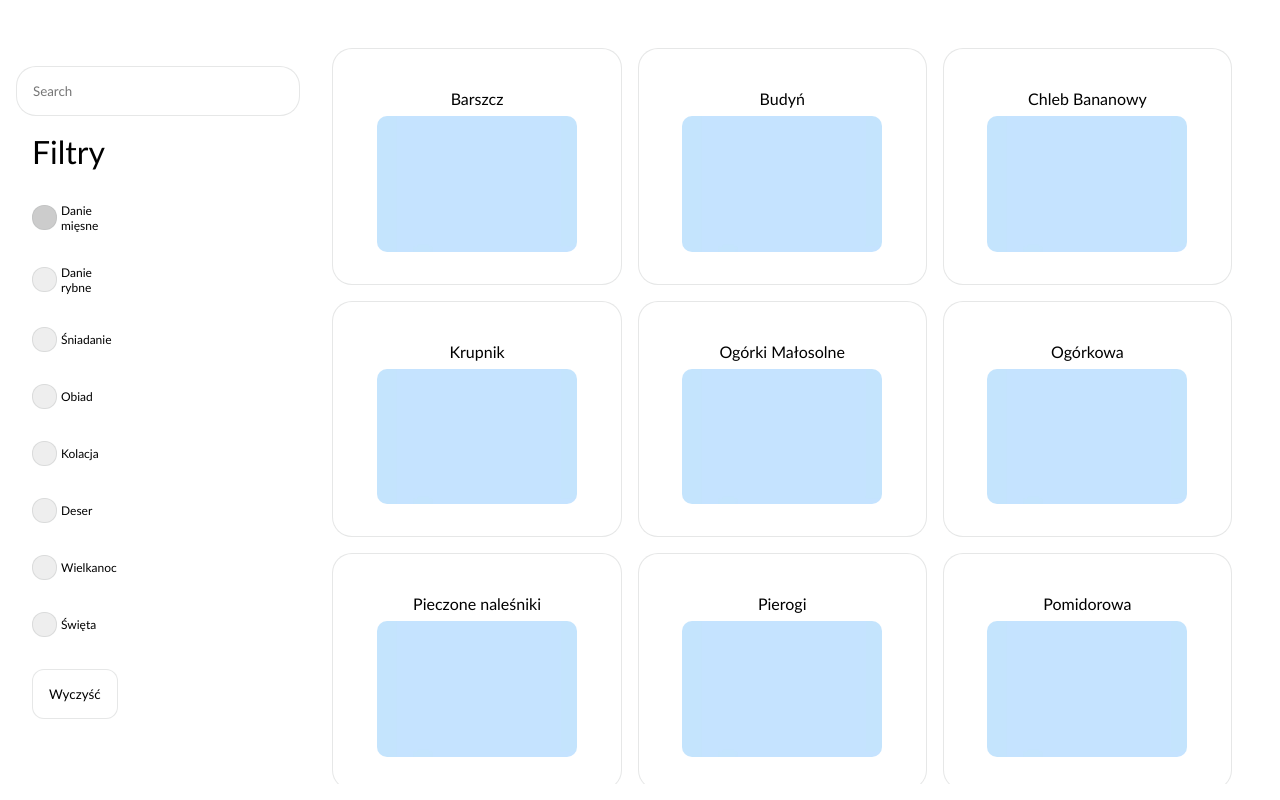
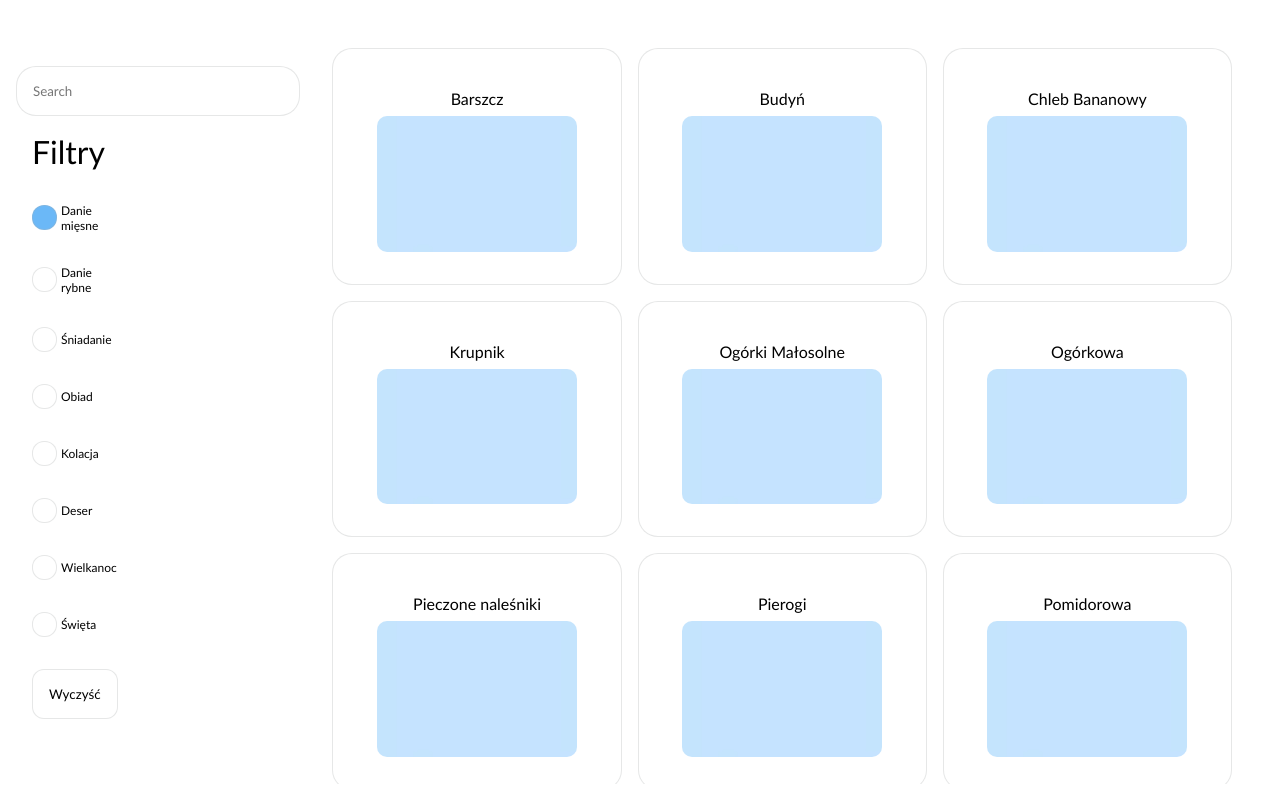
Before and after one commit to dominikabobik/cookbook, a Next.js app: page / in a window 1280 px wide. In both pictures the pointer is over the element 44 px from the left and 217 px from the top of the page. Built offline with nearby package versions, Linux system fonts and the light colour scheme.

Commit message:
updated checkmark

```diff
--- a/components/checkbox.module.css
+++ b/components/checkbox.module.css
@@ -20,7 +20,6 @@
   width: 25px;
   min-height: 25px;
   min-width: 25px;
-  background-color: #eee;
   border: 1px solid rgba(var(--callout-border-rgb), 0.3);
   border-radius: var(--border-radius);
   transition: all 250ms ease-in-out;
@@ -28,7 +27,7 @@
 
 /* On mouse-over, add a grey background color */
 .label:hover input ~ .box {
-  background-color: #ccc;
+  background-color: #6bb8f7;
 }
 
 /* When the checkbox is checked, add a blue background */
```
